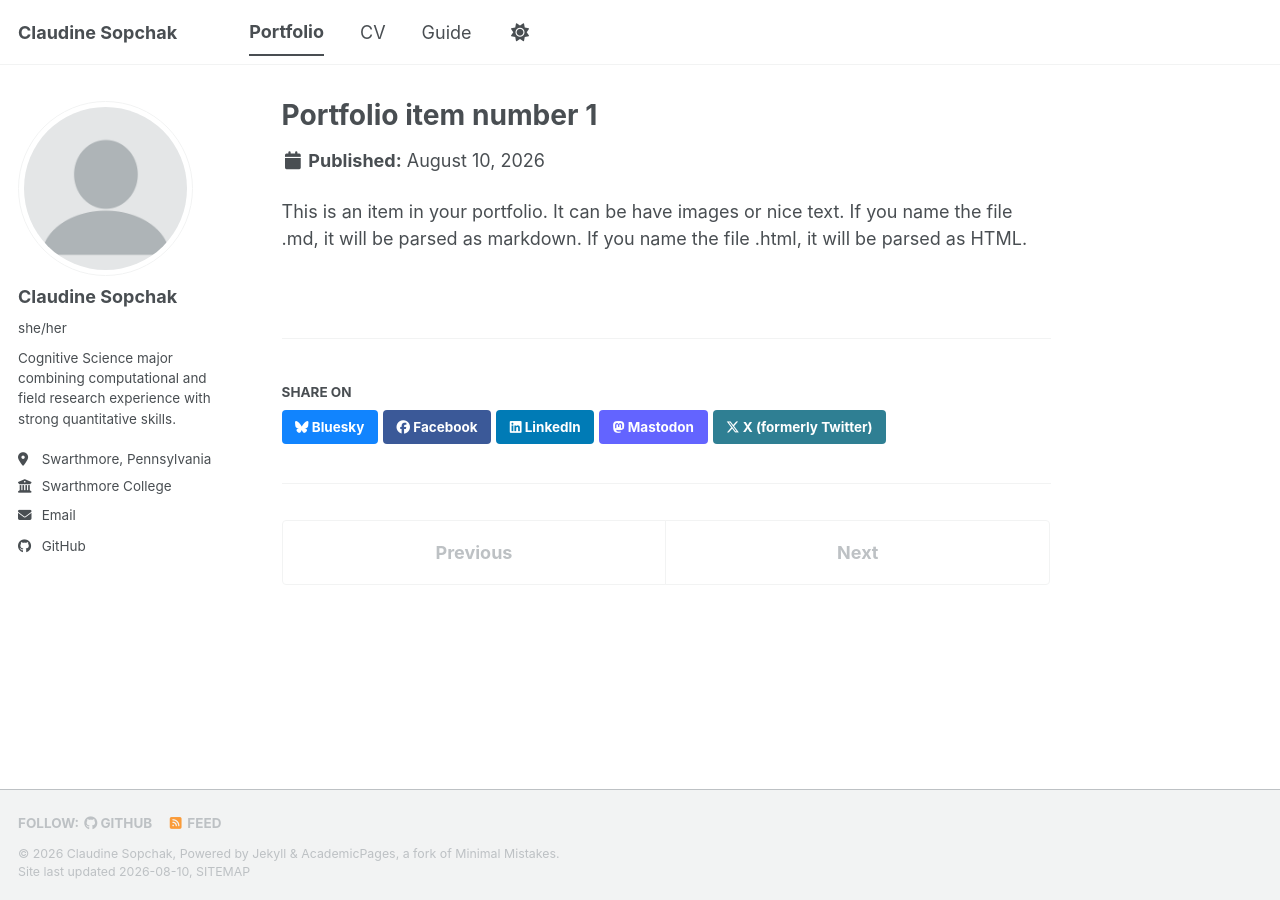
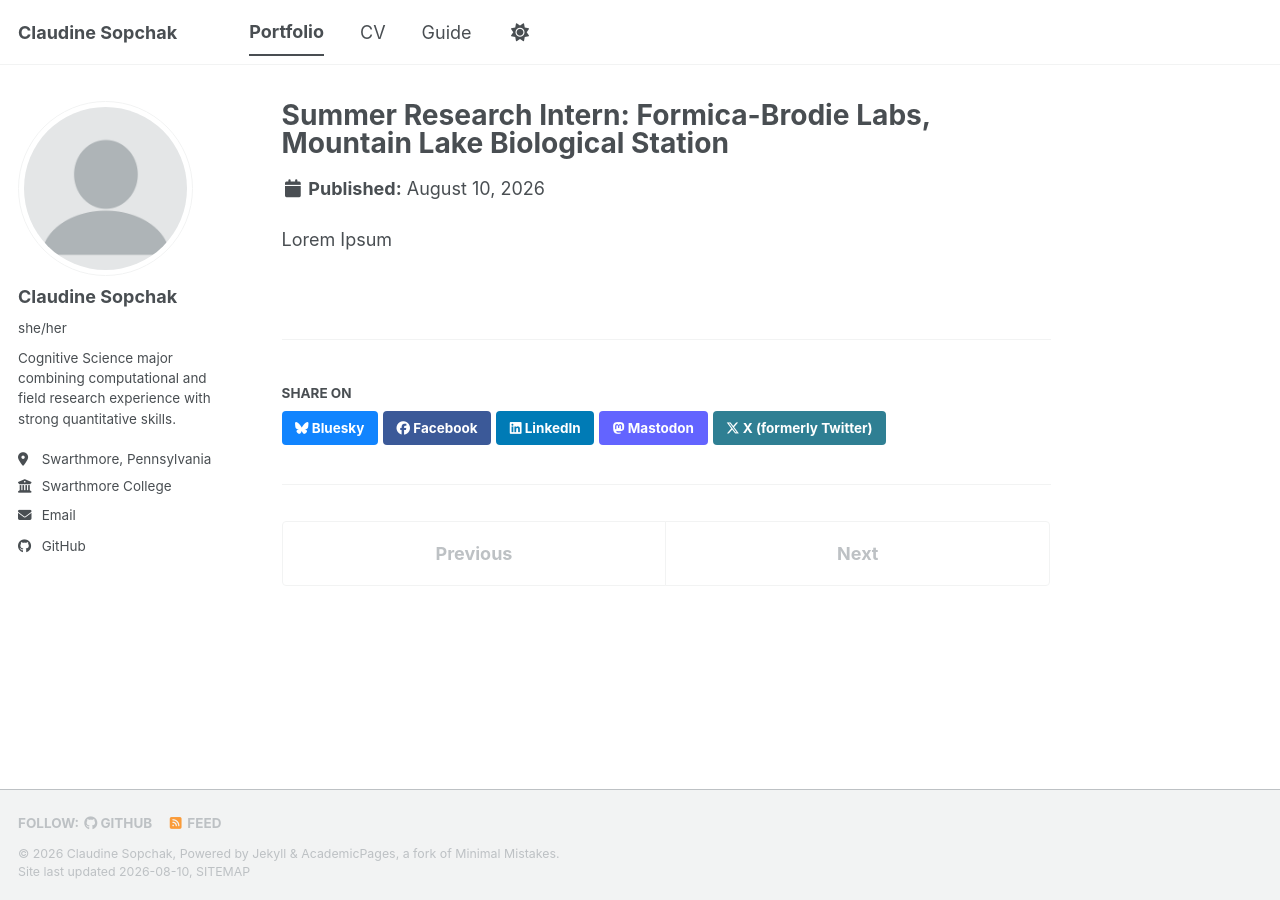
Before and after one commit to csopchak1/claudinesopchak.github.io, a Jekyll site: the page built from _portfolio/portfolio-1.md, in a window 1280 px wide. Built offline with Jekyll 4.4.1, drawn with Linux system fonts in a browser that asks for light colours; a style sheet for code colours, icons or effects is not loaded.

Commit message:
Test commit on portfolio page

```diff
--- a/_portfolio/portfolio-1.md
+++ b/_portfolio/portfolio-1.md
@@ -1,7 +1,7 @@
 ---
-title: "Portfolio item number 1"
+title: "Summer Research Intern: Formica-Brodie Labs, Mountain Lake Biological Station"
 excerpt: "Short description of portfolio item number 1<br/><img src='/images/500x300.png'>"
 collection: portfolio
 ---
 
-This is an item in your portfolio. It can be have images or nice text. If you name the file .md, it will be parsed as markdown. If you name the file .html, it will be parsed as HTML.
+Lorem Ipsum
```
